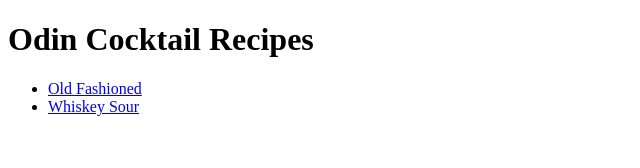
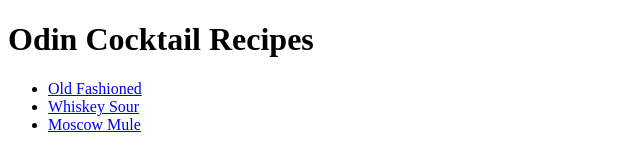
Before and after one commit to ruebushcube/odin.recipes, a plain HTML site: page index.html in a window 1280 px wide. Shown: the whole page, without its empty margins (0-640 px from the left). Drawn offline with Linux system fonts and the light colour scheme.

Commit message:
Add Link to moscowmule.html to index.html

```diff
--- a/index.html
+++ b/index.html
@@ -9,6 +9,7 @@
         <ul>
             <li><a href="cocktail-recipes/oldfashioned.html">Old Fashioned</a></li>
             <li><a href="cocktail-recipes/whiskeysour.html">Whiskey Sour</a></li>
+            <li><a href="cocktail-recipes/moscowmule.html">Moscow Mule</a></li>
         </ul>
 
     </body>
```
